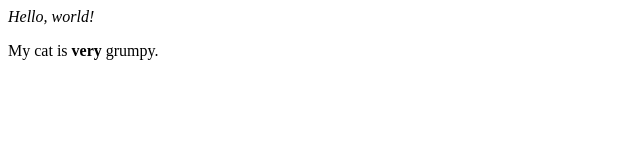
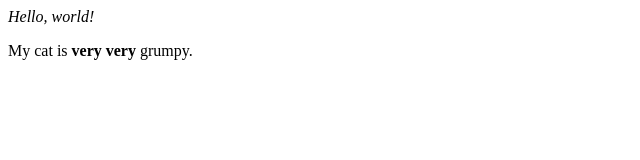
Before and after one commit to yuuri5656/motar_firing_data_system, a plain HTML site: page index.html in a window 1280 px wide. Shown: the full height of the page, 0-640 px from the left. Drawn offline with Linux system fonts and the light colour scheme.

Commit message:
My first commit

```diff
--- a/index.html
+++ b/index.html
@@ -1,2 +1,2 @@
 <em>Hello, world!</em>
-<p>My cat is <strong>very</strong> grumpy.</p>
+<p>My cat is <strong>very very</strong> grumpy.</p>
```
